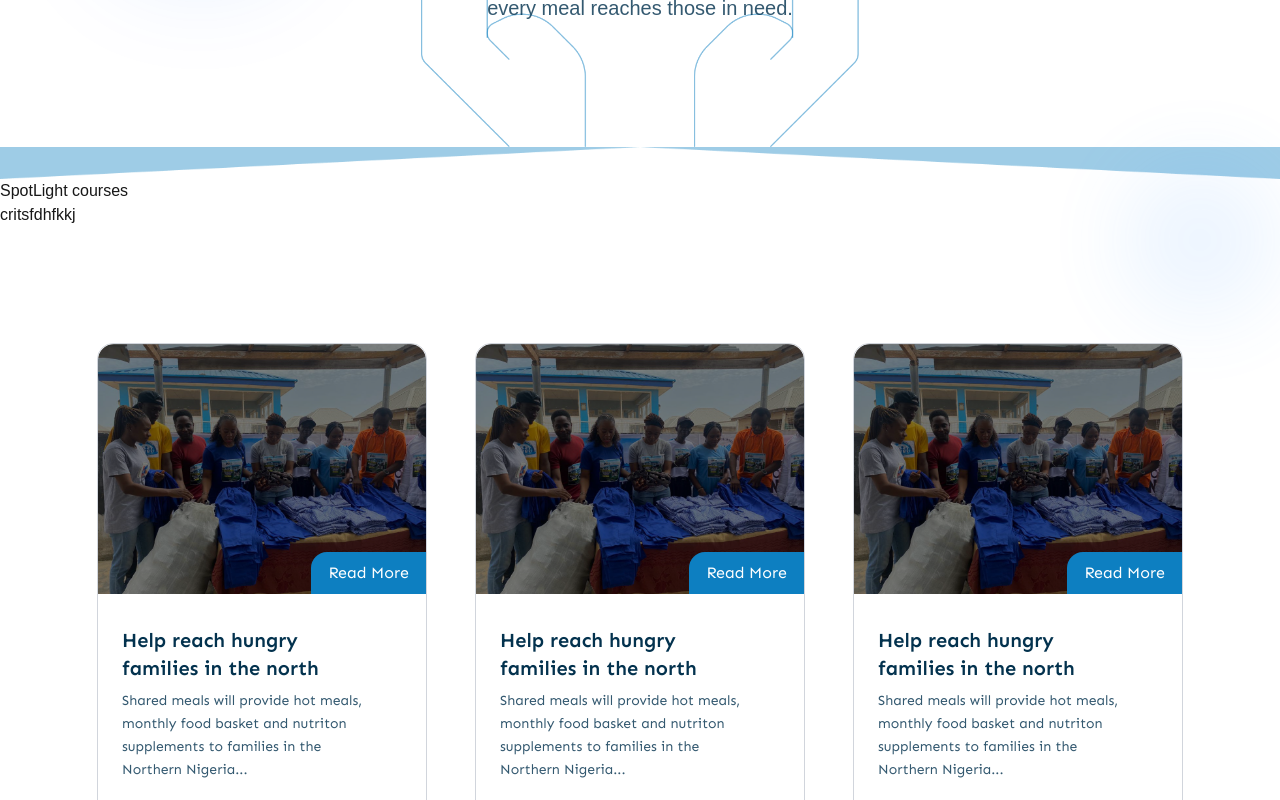
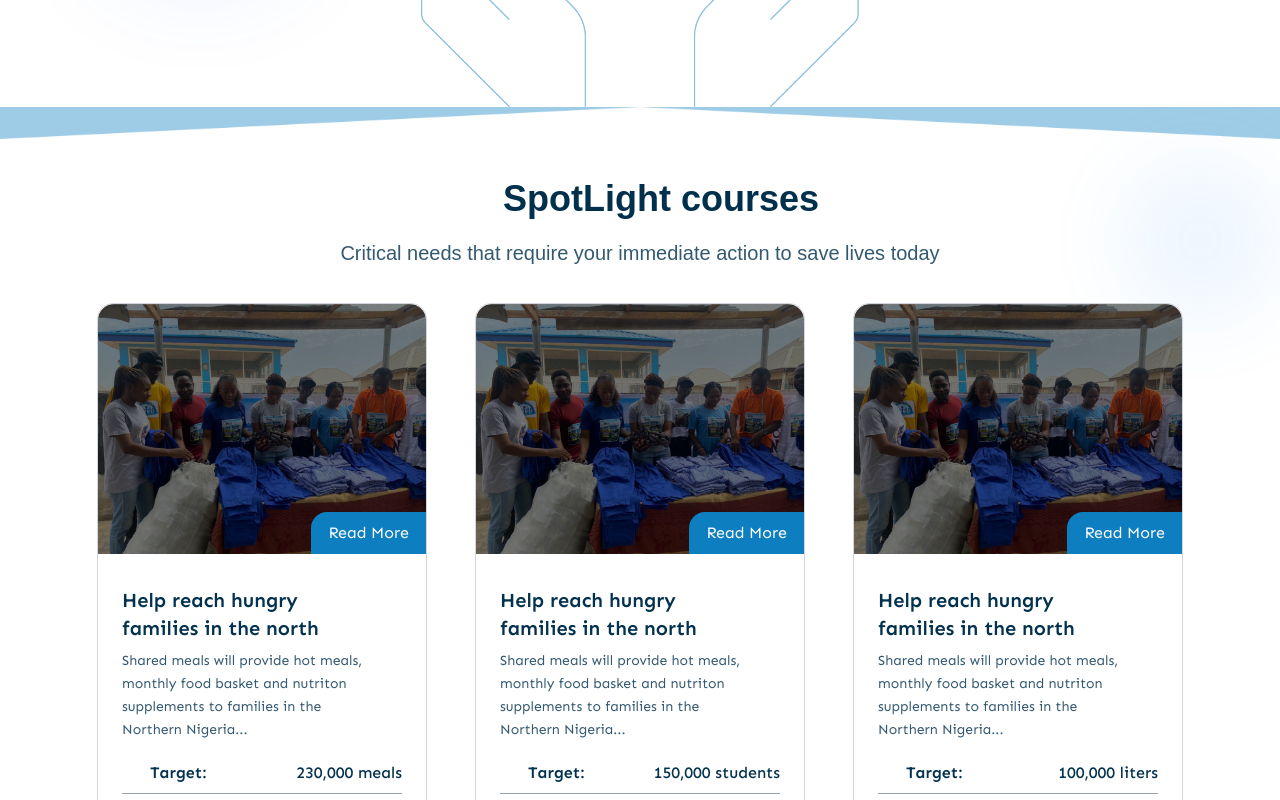
Before and after one commit to Goodtech001/give-a-meal, a Next.js app: page /make-impact in a window 1280 px wide. Shown: the part 440-1240 px from the top of the page. Built offline with nearby package versions, Linux system fonts and the light colour scheme; some icons are missing.

Commit message:
`Added swiper library and updated dependencies in package-lock.json and package.json`

```diff
--- a/package.json
+++ b/package.json
@@ -19,6 +19,7 @@
     "radix-ui": "^1.4.3",
     "react": "19.2.3",
     "react-dom": "19.2.3",
+    "swiper": "^12.1.2",
     "tailwind-merge": "^3.5.0"
   },
   "devDependencies": {
--- a/section/make-impact/pick-a -cause.tsx
+++ b/section/make-impact/pick-a -cause.tsx
@@ -29,7 +29,7 @@ export default function PickaCause() {
         transition={transitionSpring}
       >
         <div>
-          <div className="relative w-full h-[350px] mt-20 overflow-hidden rounded-xl">
+          <div className="relative w-full h-[350px] mt-10 overflow-hidden rounded-xl">
             {/* 1. The Image Background */}
             <Image
               src={groupHand}
--- a/section/make-impact/spotlight-causes.tsx
+++ b/section/make-impact/spotlight-causes.tsx
@@ -2,6 +2,7 @@ import DonateCard from "@/components/DonateCard";
 import DonateImg1 from "@/public/assets/images/7039bff9e79267b190fbc0db2afd3294c28b1ba4.jpg";
 import DonateImg2 from "@/public/assets/images/7039bff9e79267b190fbc0db2afd3294c28b1ba4.jpg";
 import DonateImg3 from "@/public/assets/images/7039bff9e79267b190fbc0db2afd3294c28b1ba4.jpg";
+import { Icon } from "@iconify/react";
 
 const cardData = [
   {
@@ -35,16 +36,26 @@ const cardData = [
 
 export default function SpotLightCauses() {
   return (
-    <div>
-      <div>
+    <div className="pt-10">
+      <div className="flex flex-col justify-center items-center space-y-5">
         {" "}
-        <div>
-          <h1>SpotLight courses</h1>
+        <div className="flex items-center gap-3">
+          <Icon
+            icon="mdi:alarm-light-outline"
+            className="font-bold text-[#00304C] "
+            fontSize={30}
+          />
+          <h1 className="text-[#00304C] text-4xl font-bold">
+            SpotLight courses
+          </h1>
         </div>
-        <p>critsfdhfkkj</p>
+        <p className="text-lg md:text-xl text-[#00304CCC]">
+          Critical needs that require your immediate action to save lives today
+        </p>
       </div>
       {/* card */}
-      <div className="md:flex fl gap-5 items-center justify-center mt-25 relative card-container">
+
+      <div className="md:flex fl gap-5 items-center justify-center mt-5 relative card-container">
         {cardData.map((card, index) => (
           <DonateCard key={index} card={card} />
         ))}
```
Also changed, not shown: 1 other file (tests, documents, lock files or other folders).
